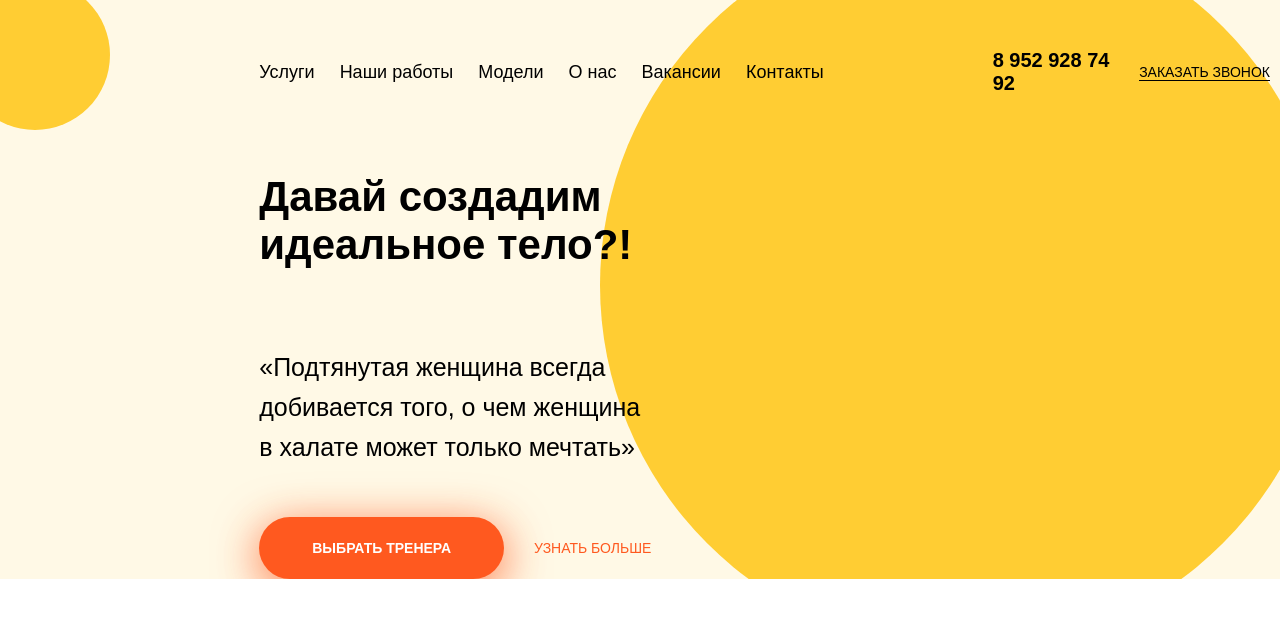
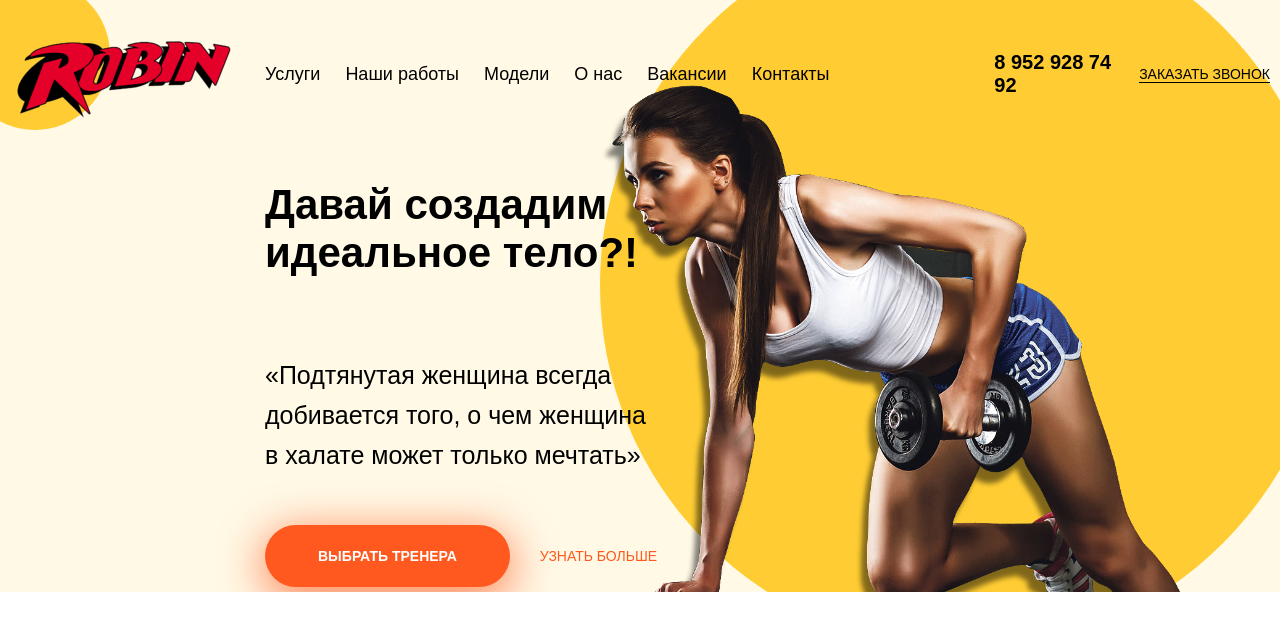
Before and after one commit to nazenin/robin.github.io, a plain HTML site: page index.html in a window 1280 px wide. Drawn offline with Linux system fonts and the light colour scheme.

Commit message:
Update index.html

```diff
--- a/index.html
+++ b/index.html
@@ -11,11 +11,11 @@
 
 <body>
     <header class="header">
-        <img class="header_img"src="images/woman.png" alt="">
+        <img class="header_img"src="woman.png" alt="">
         <div class="c1"></div>
         <div class="c2"></div>
 
-        <a href="#" class="header_logo"><img src="images/logo.png" alt=""></a>
+        <a href="#" class="header_logo"><img src="logo.png" alt=""></a>
 
 
        <nav class="header_nav">
```
